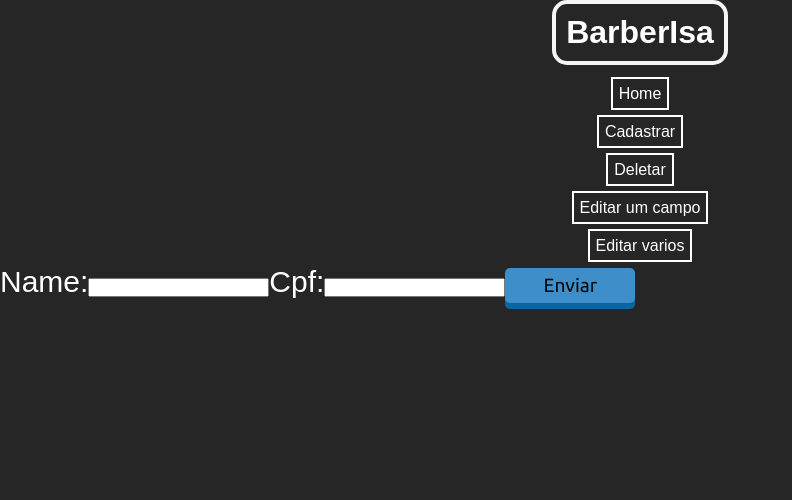
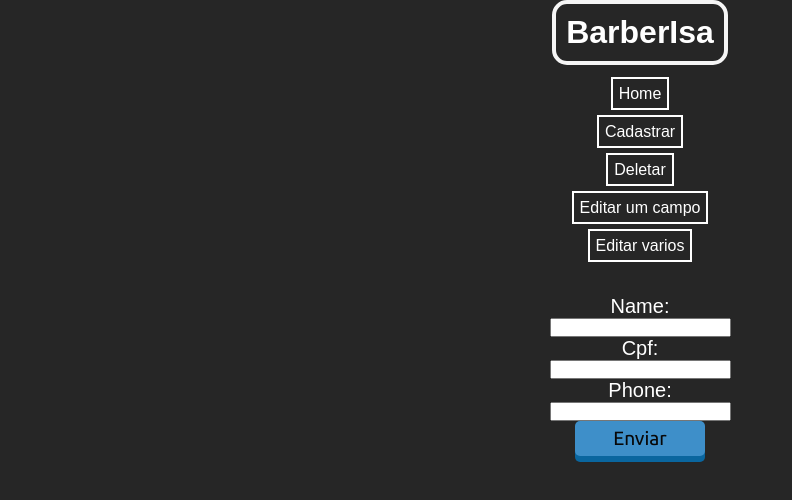
Before and after one commit to ArealNemexis/barberIsa, a React (Create React App) app in the folder frontend-react/: page /cadastro in a window 1280 px wide. Shown: the top 500 px of the page, without its empty margins (0-792 px from the left). Built offline with nearby package versions, Linux system fonts and the light colour scheme; no server answers.

Commit message:
Cadastro finalizado css em andamento

```diff
--- a/frontend-react/src/pages/Cadastrar/index.js
+++ b/frontend-react/src/pages/Cadastrar/index.js
@@ -1,18 +1,33 @@
 import React from 'react';
 import NavBar from '../../components/NavBar'
 import api from "../../services/api";
+import PatternButton from "../../components/PatternButton"
+import "./style.css"
 
-import PatternButton from "../../components/PatternButton"
 class Cadastrar extends React.Component {
 
-    state = {
-        costumers : [],
-    };
+   constructor(props) {
+       super(props);
+       this.cadastroButton = this.cadastroButton.bind(this)
+   }
 
-    async componentDidMount() {
-        const response = await api.get("customers");
+    async cadastroButton() {
+       //const id = document.getElementById('form-cadastro').value
 
-        this.setState({ customers: response.data });
+       var name = document.getElementById('name').value;
+       var cpf = document.getElementById('cpf').value;
+       var phone = document.getElementById('phone').value;
+
+       await api.post('/customers', {
+           name,
+           cpf,
+           phone
+       });
+
+     document.getElementById('name').value='';
+     document.getElementById('cpf').value='';
+     document.getElementById('phone').value='';
+
     }
 
     render() {
@@ -22,16 +37,19 @@ class Cadastrar extends React.Component {
             <div>
                 <NavBar>BarberIsa</NavBar>
 
-                <form>
-                    <label for="name">Name:</label>
-                    <input id="name" type="text"  name = "name"/>
+                <form id = "form-cadastro">
+                    <label className="css-test"  htmlFor="name">Name:</label>
+                    <input id='name' type='text' name='name'/>
 
-                    <label for="cpf">Cpf:</label>
+                    <label className="css-test" htmlFor="cpf">Cpf:</label>
                     <input id="cpf" type="text"  name = "cpf"/>
-                    <PatternButton>
+
+                    <label className="css-test" htmlFor="phone">Phone:</label>
+                    <input id="phone" type="text"  name = "phone"/>
+
+                    <PatternButton onClick={this.cadastroButton}>
                         Enviar
                     </PatternButton>
-
                 </form>
             </div>
 
--- /dev/null
+++ b/frontend-react/src/pages/Cadastrar/style.css
@@ -0,0 +1,13 @@
+.css-test{
+    font-size: 20px;
+
+}
+
+#form-cadastro{
+    display: flex;
+    justify-content: center;
+    margin-top: 30px;
+    flex-direction: column;
+    align-items: center;
+
+}
--- a/frontend-react/src/services/api.js
+++ b/frontend-react/src/services/api.js
@@ -1,7 +1,10 @@
 import axios from 'axios'
 
 const api = axios.create({
-    baseURL:"http://localhost:1264"
+    baseURL:"http://localhost:1264",
+    headers:{
+        "Content-Type": "application/json",
+    }
 })
 
 export default api;
```
